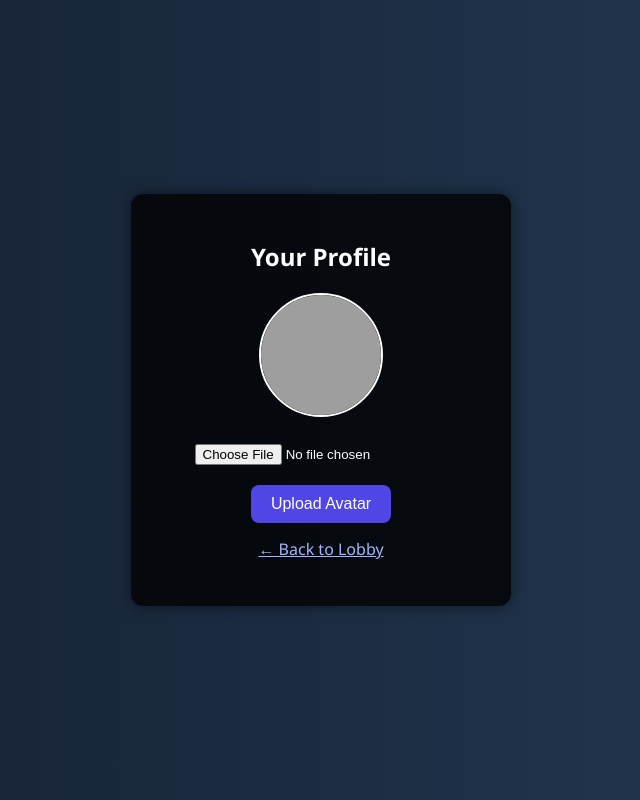
After one commit to jialechen3/312Team, a Flask app: template templates/profile.html in a window 1280 px wide. The commit adds this page. Shown: the whole page, without its empty margins (319-959 px from the left). Run offline with Flask 3, Linux system fonts and the light colour scheme; the template is opened without the code that fills it, so the values that code supplies are empty; grey boxes are pictures that could not be loaded.

Commit message:
added profile features

```diff
--- /dev/null
+++ b/templates/profile.html
@@ -0,0 +1,72 @@
+<!DOCTYPE html>
+<html lang="en">
+<head>
+  <meta charset="UTF-8">
+  <title>Your Profile</title>
+  <link rel="stylesheet" href="{{ url_for('static', filename='login.css') }}">
+  <style>
+    body {
+      margin: 0;
+      padding: 0;
+      font-family: 'Segoe UI', sans-serif;
+      background: linear-gradient(to right, #141e30, #243b55);
+      display: flex;
+      justify-content: center;
+      align-items: center;
+      height: 100vh;
+      color: #fff;
+    }
+    .profile-box {
+      background: rgba(0,0,0,0.8);
+      padding: 30px;
+      border-radius: 12px;
+      box-shadow: 0 0 15px rgba(0,0,0,0.5);
+      width: 320px;
+      text-align: center;
+    }
+    .profile-box h1 {
+      margin-bottom: 20px;
+      font-size: 24px;
+    }
+    .avatar-preview {
+      width: 120px;
+      height: 120px;
+      border-radius: 50%;
+      object-fit: cover;
+      border: 2px solid #fff;
+      margin-bottom: 20px;
+    }
+    .profile-box input[type="file"] {
+      margin-bottom: 20px;
+      color: #fff;
+    }
+    .profile-box button {
+      padding: 10px 20px;
+      border: none;
+      border-radius: 8px;
+      background-color: #4f46e5;
+      color: #fff;
+      font-size: 1rem;
+      cursor: pointer;
+    }
+    .profile-box button:hover {
+      background-color: #6366f1;
+    }
+  </style>
+</head>
+<body>
+  <div class="profile-box">
+    <h1>Your Profile</h1>
+    <img
+      src="{{ url_for('static', filename='avatars/' + (current_user.get('avatar') or 'default_red.jpg')) }}"
+      alt="Avatar"
+      class="avatar-preview"
+    >
+    <form action="{{ url_for('auth.profile') }}" method="post" enctype="multipart/form-data">
+      <input type="file" name="avatar" accept=".jpg,.jpeg,.png" required>
+      <button type="submit">Upload Avatar</button>
+    </form>
+    <p style="margin-top:15px;"><a href="{{ url_for('lobby') }}" style="color:#a5b4fc;">← Back to Lobby</a></p>
+  </div>
+</body>
+</html>
--- a/util/auth.py
+++ b/util/auth.py
@@ -1,5 +1,5 @@
 import re
-
+import os
 from flask import Flask, render_template, Blueprint, redirect
 from flask import request, g
 from flask import request,make_response
@@ -7,6 +7,8 @@ import uuid
 import bcrypt
 import hashlib
 from util.database import user_collection
+from flask import current_app, render_template, request, redirect, url_for, g
+from werkzeug.utils import secure_filename
 auth_bp = Blueprint('auth', __name__)
 
 @auth_bp.route('/register', methods=['GET', 'POST'])
@@ -104,3 +106,31 @@ def load_CurrentUser():
         g.user = user_collection.find_one({"auth_token": hash_token(token)})
     else:
         g.user = None
+ALLOWED_EXT = {'png','jpg','jpeg'}
+def allowed_file(fn):
+    return '.' in fn and fn.rsplit('.',1)[1].lower() in ALLOWED_EXT
+
+@auth_bp.route('/profile', methods=['GET','POST'])
+def profile():
+    # ensure logged in
+    if not getattr(g, 'user', None):
+        return redirect(url_for('auth.login'))
+
+    user = g.user
+
+    if request.method == 'POST':
+        file = request.files.get('avatar')
+        if file and allowed_file(file.filename):
+            ext      = secure_filename(file.filename).rsplit('.',1)[1].lower()
+            filename = f"{user['username']}.{ext}"
+            out_path = os.path.join(current_app.root_path, 'static', 'avatars', filename)
+            file.save(out_path)
+            # update Mongo
+            user_collection.update_one(
+                {'username': user['username']},
+                {'$set': {'avatar': filename}}
+            )
+        return redirect(url_for('auth.profile'))
+
+    # GET — render form
+    return render_template('profile.html')
```
Also changed, not shown: templates/lobby.html (+25 -1 lines), templates/lobby_by_id.html (+24 -6 lines), static/avatars/defaultBlueTeamPNG.png (added), static/avatars/defaultRedTeamPNG.png (added).
